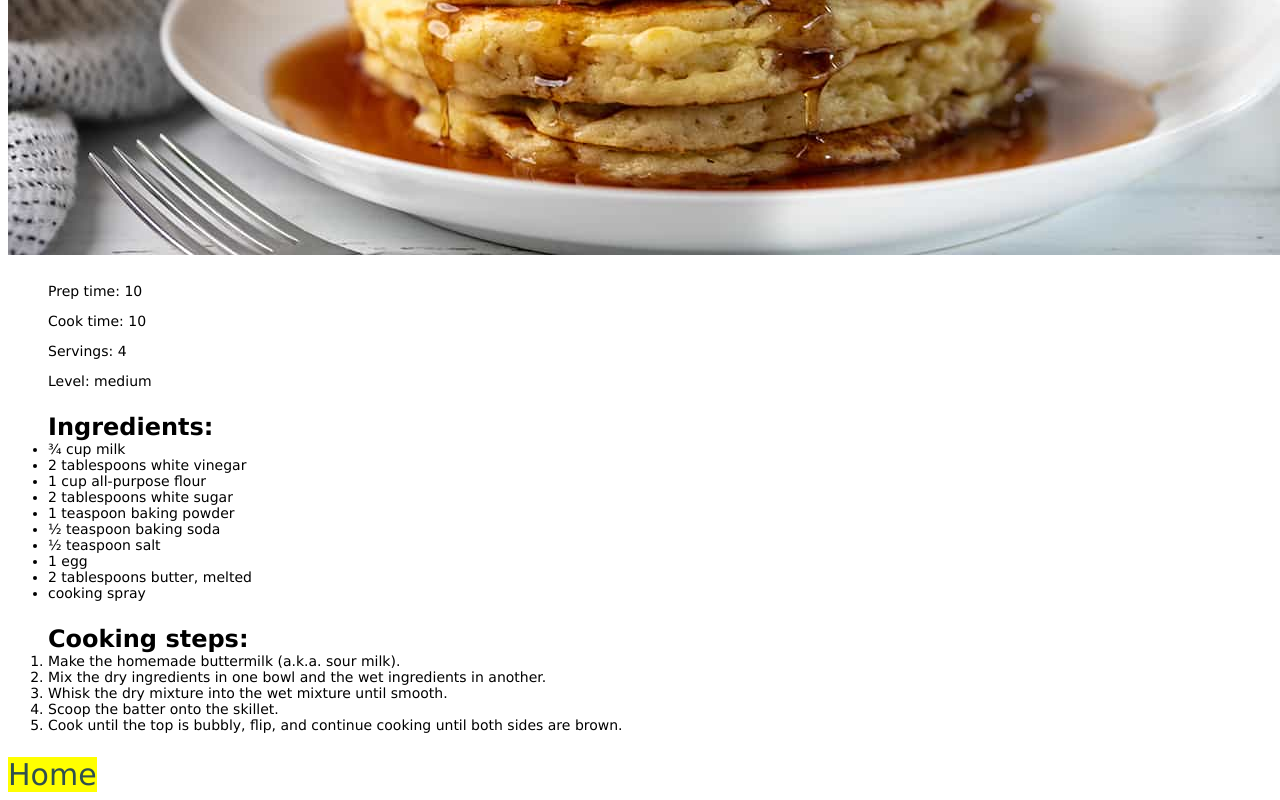
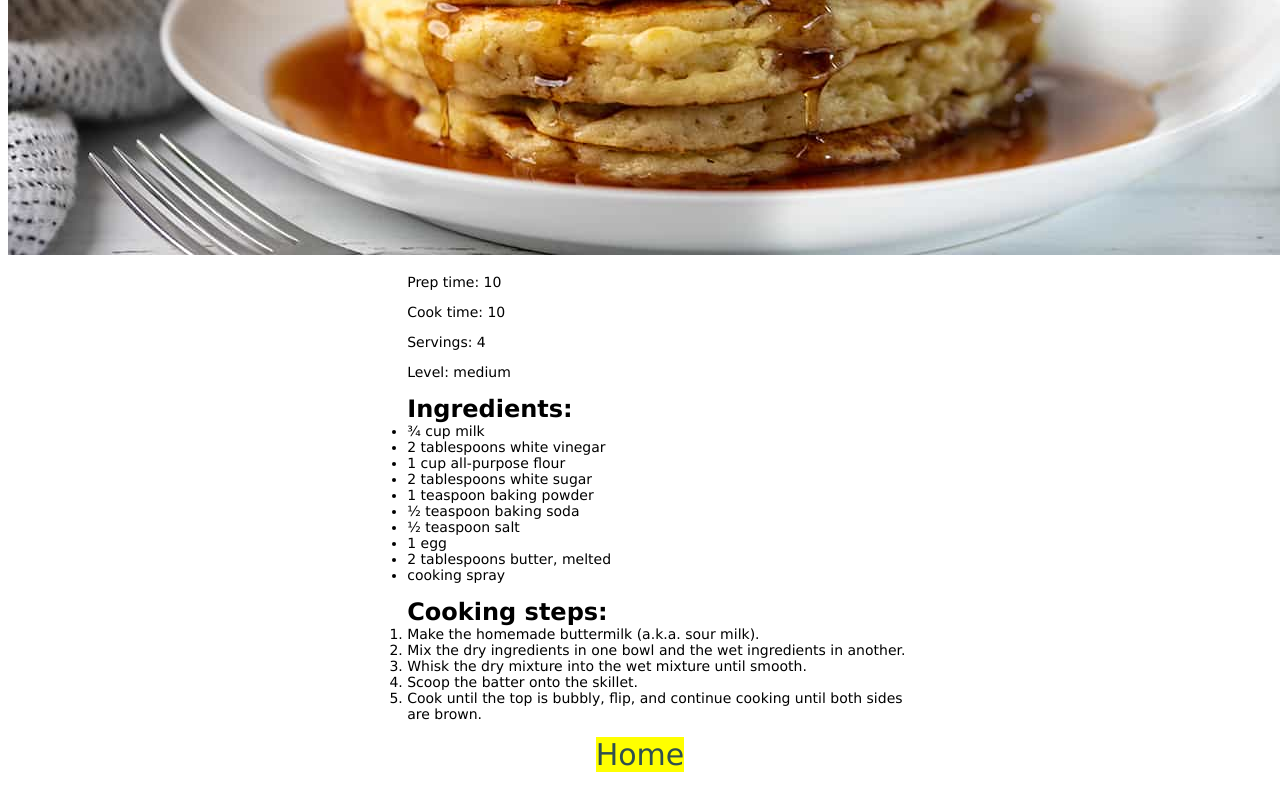
Before and after one commit to Drelka/odin-recipes, a plain HTML site: page recipes/pancakes.html in a window 1280 px wide. Shown: the part 607-1407 px from the top of the page. Drawn offline with Linux system fonts and the light colour scheme.

Commit message:
Add small positioning changes

```diff
--- a/CSS/styles.css
+++ b/CSS/styles.css
@@ -9,6 +9,7 @@ play with
 * {
     font-family: Verdana, Geneva, Tahoma, sans-serif;
     font-size: 18px;
+    text-align: center;
 }
 
 .pageTitle {
@@ -31,6 +32,9 @@ ul,
 ol {
     font-size: 24px;
     font-weight: bold;
+    width: 40%;
+    margin: 15px auto;
+    text-align: left;
 }
 
 ul li,
@@ -39,8 +43,5 @@ ol li,
 ol p {
     font-size: 14px;
     font-weight: 100;
+    text-align: left;
 }
-
-.bold-text {
-    font-weight: bold;
-}
--- a/recipes/pancakes.html
+++ b/recipes/pancakes.html
@@ -15,7 +15,7 @@
         <p>Servings: 4</p>
         <p>Level: medium</p>
     </ul>
-    <ul class="bold-text">Ingredients:
+    <ul>Ingredients:
         <li>¾ cup milk</li>
         <li>2 tablespoons white vinegar</li>
         <li>1 cup all-purpose flour</li>
@@ -27,7 +27,7 @@
         <li>2 tablespoons butter, melted</li>
         <li>cooking spray</li>
     </ul>
-    <ol class="bold-text">Cooking steps:
+    <ol>Cooking steps:
         <li>Make the homemade buttermilk (a.k.a. sour milk). </li>
         <li>Mix the dry ingredients in one bowl and the wet ingredients in another. </li>
         <li>Whisk the dry mixture into the wet mixture until smooth. </li>
```
Also changed, not shown: recipes/cranberry-bread.html (+1 -1 lines), recipes/spaghetti.html (+2 -0 lines).
